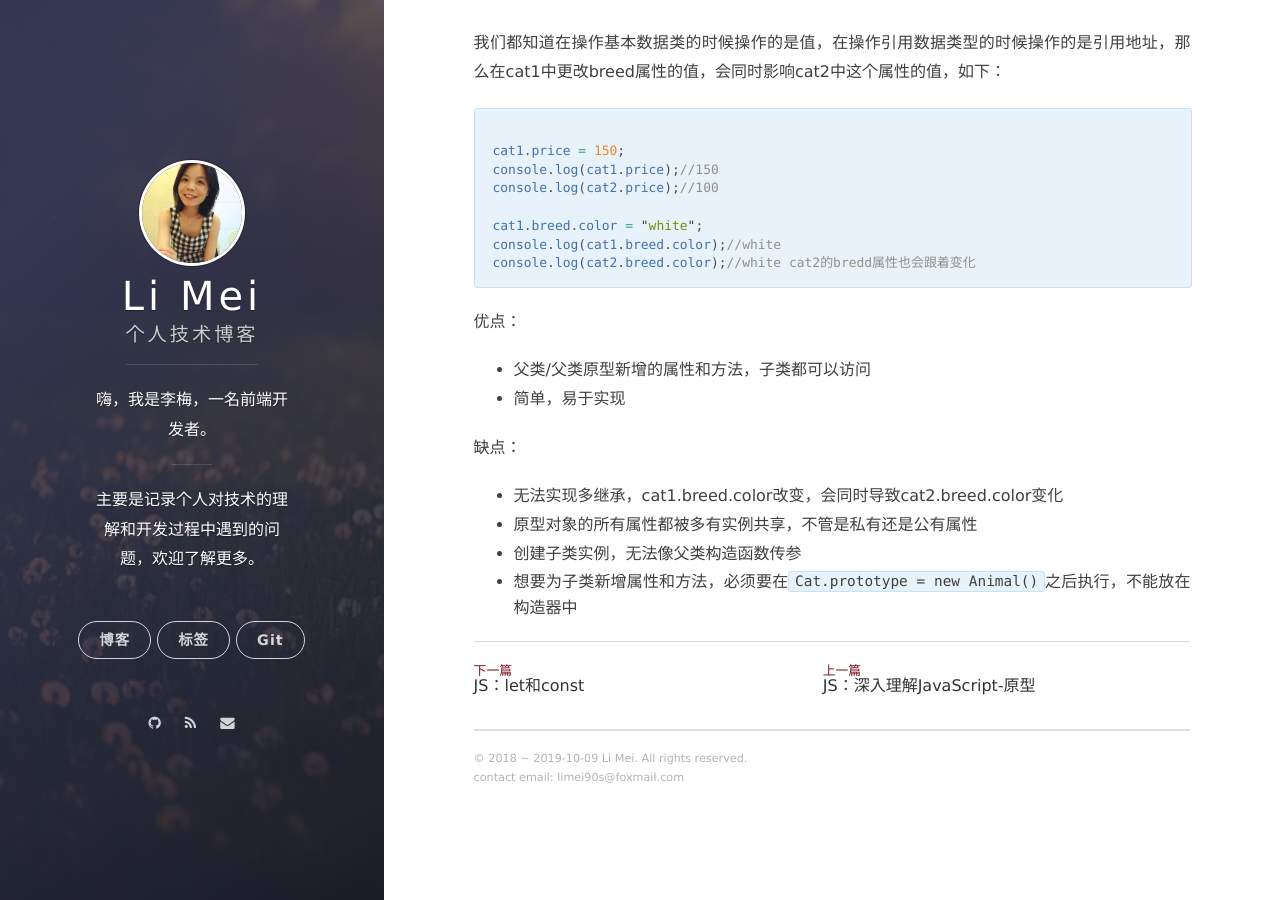
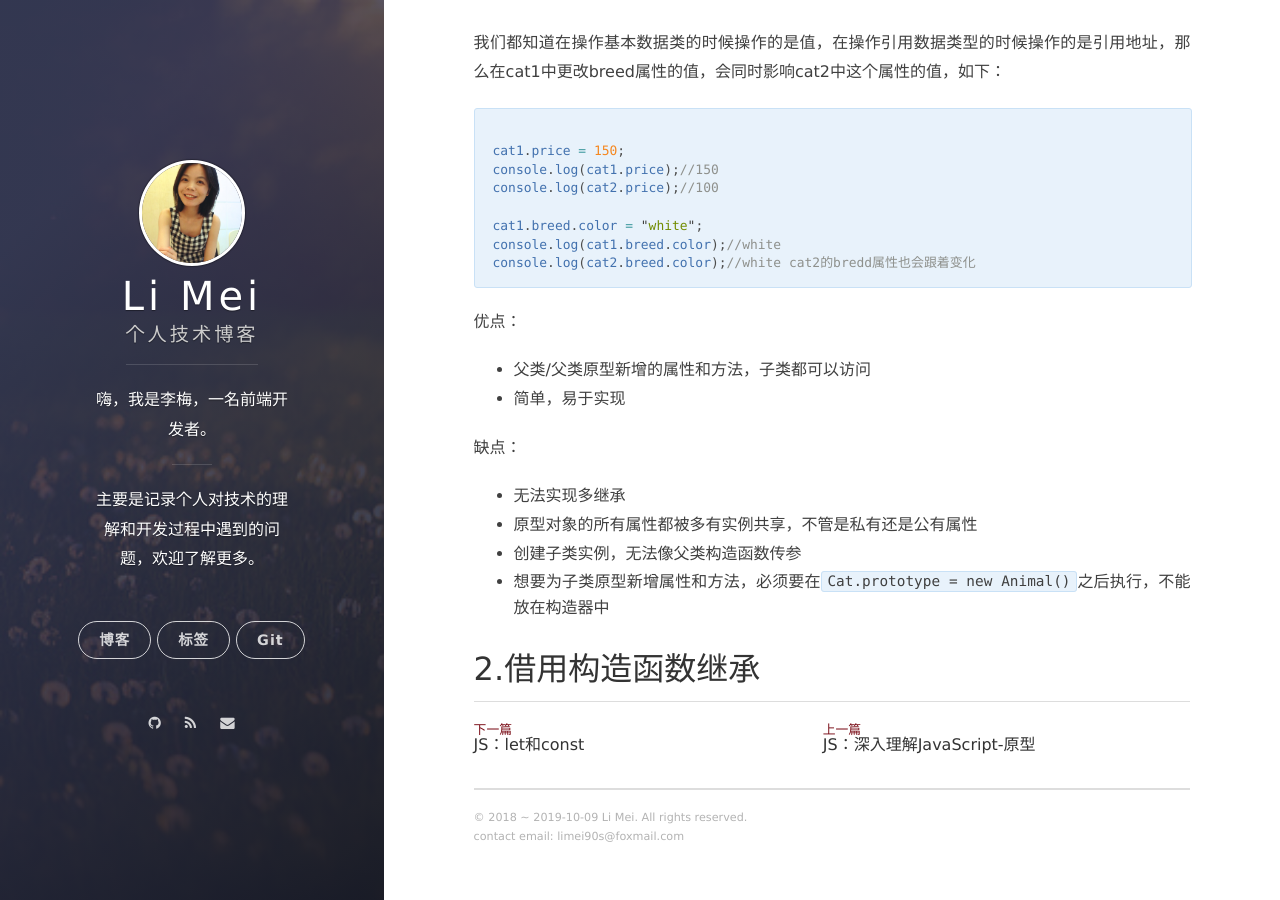
Before and after one commit to LiMeii/LiMeii.github.io, a Jekyll site: the page built from _posts/2019-05-13-js-Inheritance.md, in a window 1280 px wide and 900 px high, scrolled down 1682 px. Built offline with Jekyll 4.4.1, drawn with Linux system fonts in a browser that asks for light colours; nearby versions of some CDN libraries; some of the changed text lies outside the part shown.

Commit message:
update js inheritance post

````diff
--- a/_posts/2019-05-13-js-Inheritance.md
+++ b/_posts/2019-05-13-js-Inheritance.md
@@ -66,7 +66,9 @@ console.log(cat2.breed.color);//white cat2的bredd属性也会跟着变化
 - 简单，易于实现
 
 缺点：
-- 无法实现多继承，cat1.breed.color改变，会同时导致cat2.breed.color变化
+- 无法实现多继承
 - 原型对象的所有属性都被多有实例共享，不管是私有还是公有属性
 - 创建子类实例，无法像父类构造函数传参
-- 想要为子类新增属性和方法，必须要在```Cat.prototype = new Animal()```之后执行，不能放在构造器中
+- 想要为子类原型新增属性和方法，必须要在```Cat.prototype = new Animal()```之后执行，不能放在构造器中
+
+## 2.借用构造函数继承
````
Also changed, not shown: other parts of _posts/2019-05-13-js-Inheritance.md (+1 -1 lines).
